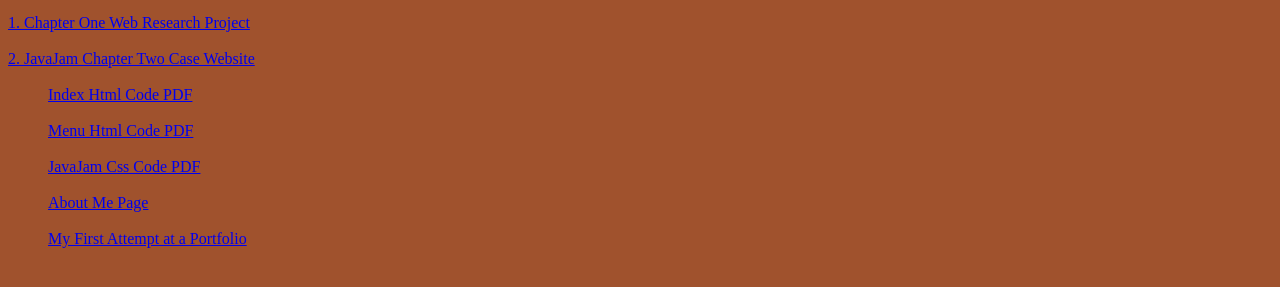
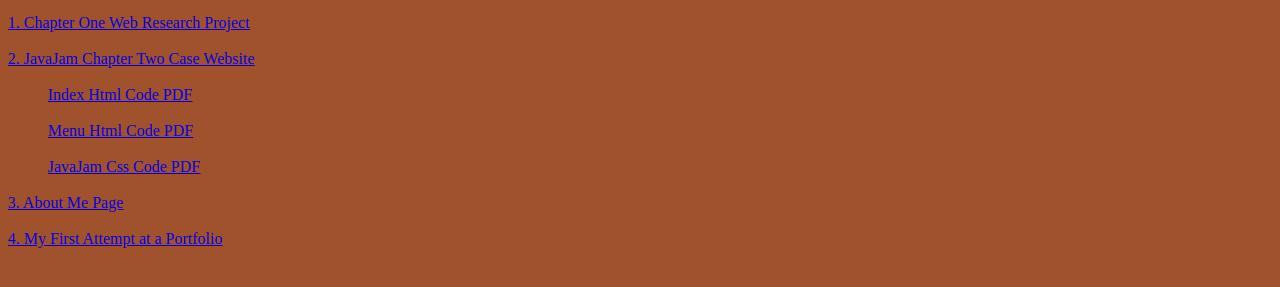
Before and after one commit to EvanWeldon/Cswb_ClassWebsite, a plain HTML site: page index.html in a window 1280 px wide. Shown: the part 93-380 px from the top of the page. Drawn offline with Linux system fonts and the light colour scheme.

Commit message:
changed about me and portfolio to dt tags with numbers

```diff
--- a/index.html
+++ b/index.html
@@ -29,13 +29,13 @@
                    <a href="https://github.com/EvanWeldon/Cswb_ClassWebsite/blob/main/javajam_css.pdf">JavaJam Css Code PDF</a>
                </dd>
                &nbsp;
-               <dd>
-                    <a href="https://evanweldon.github.io/profile/">About Me Page</a>
-               </dd>
+            <dt>
+                <a href="https://evanweldon.github.io/profile/">3. About Me Page</a>
+            </dt>
                &nbsp;
-               <dd>
-                    <a href="https://evanweldon.github.io/FSI-Build-a-Portfolio/">My First Attempt at a Portfolio</a>
-               </dd>
+            <dt>
+                <a href="https://evanweldon.github.io/FSI-Build-a-Portfolio/">4. My First Attempt at a Portfolio</a>
+            </dt>
 
 
 
```
